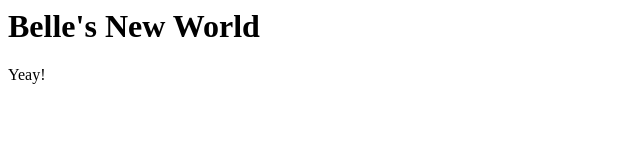
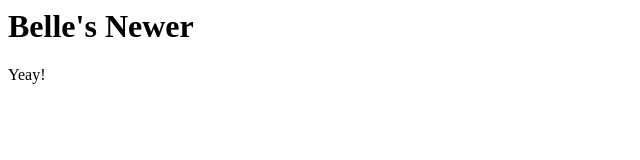
Before and after one commit to 41i851-del/41i851-del.githbub.io, a plain HTML site: page index.html in a window 1280 px wide. Shown: the whole page, without its empty margins (0-640 px from the left). Drawn offline with Linux system fonts and the light colour scheme.

Commit message:
Changed Title

```diff
--- a/index.html
+++ b/index.html
@@ -3,7 +3,7 @@
         <title>New World</title>
     </head>
     <body>
-        <h1>Belle's New World</h1>
+        <h1>Belle's Newer</h1>
         <p>Yeay!</p>
     </body>
 </html>
```
